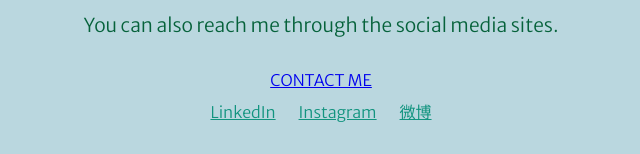
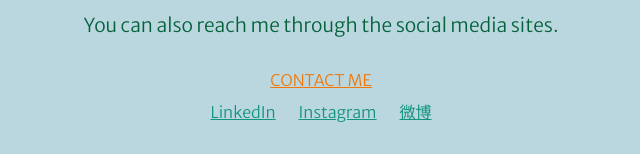
Before and after one commit to Amzamy/sara, a plain HTML site: page index.html in a window 1280 px wide. In both pictures the pointer is over the link "CONTACT ME". Shown: the part 2435-2589 px from the top of the page, without its empty margins (319-959 px from the left). Drawn offline with Linux system fonts and the light colour scheme.

Commit message:
Update styles.css

```diff
--- a/styles.css
+++ b/styles.css
@@ -93,6 +93,6 @@ img {
   color: #f17808;
 }
 
-.mailme:hover {
+.mail-me:hover {
   color: #f17808;
 }
```
